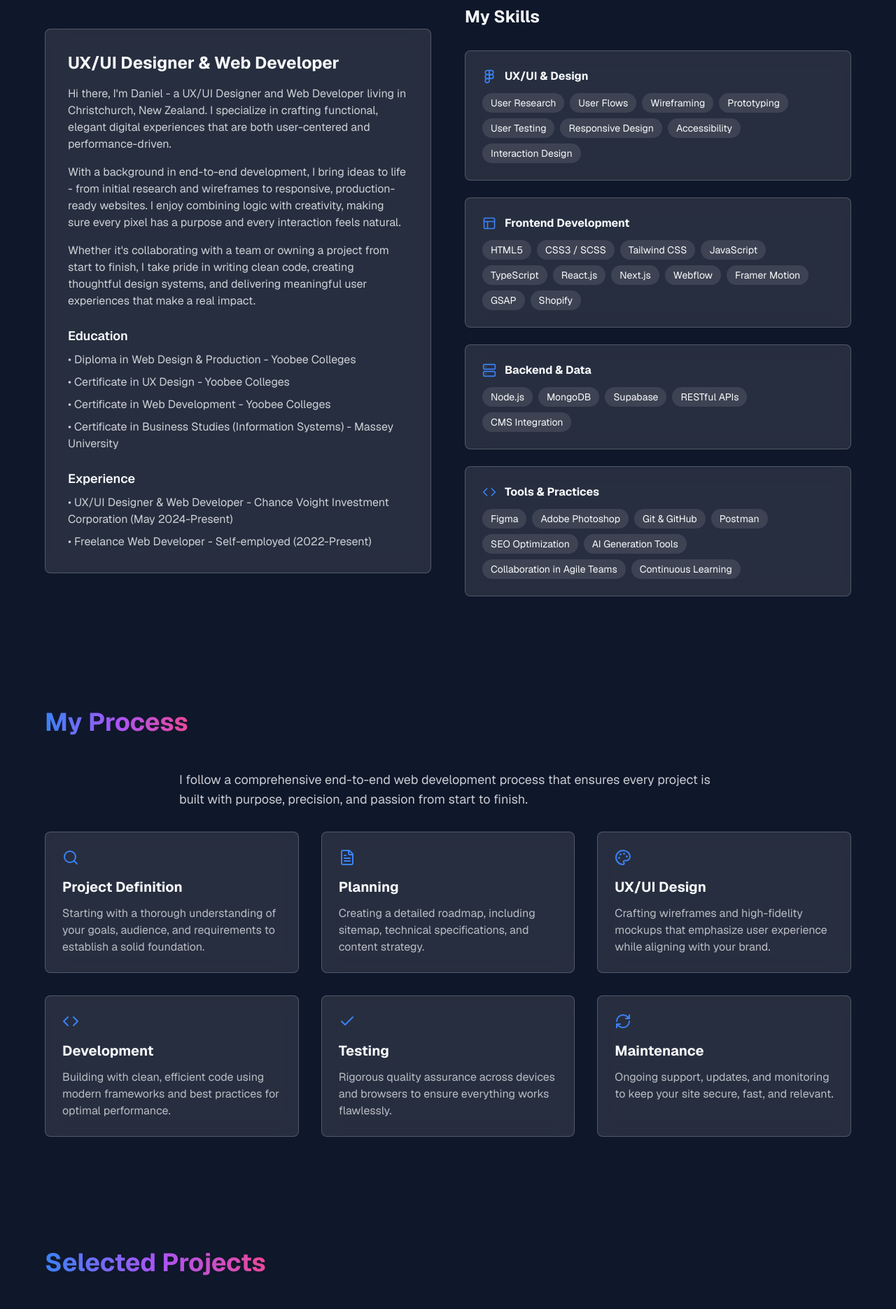
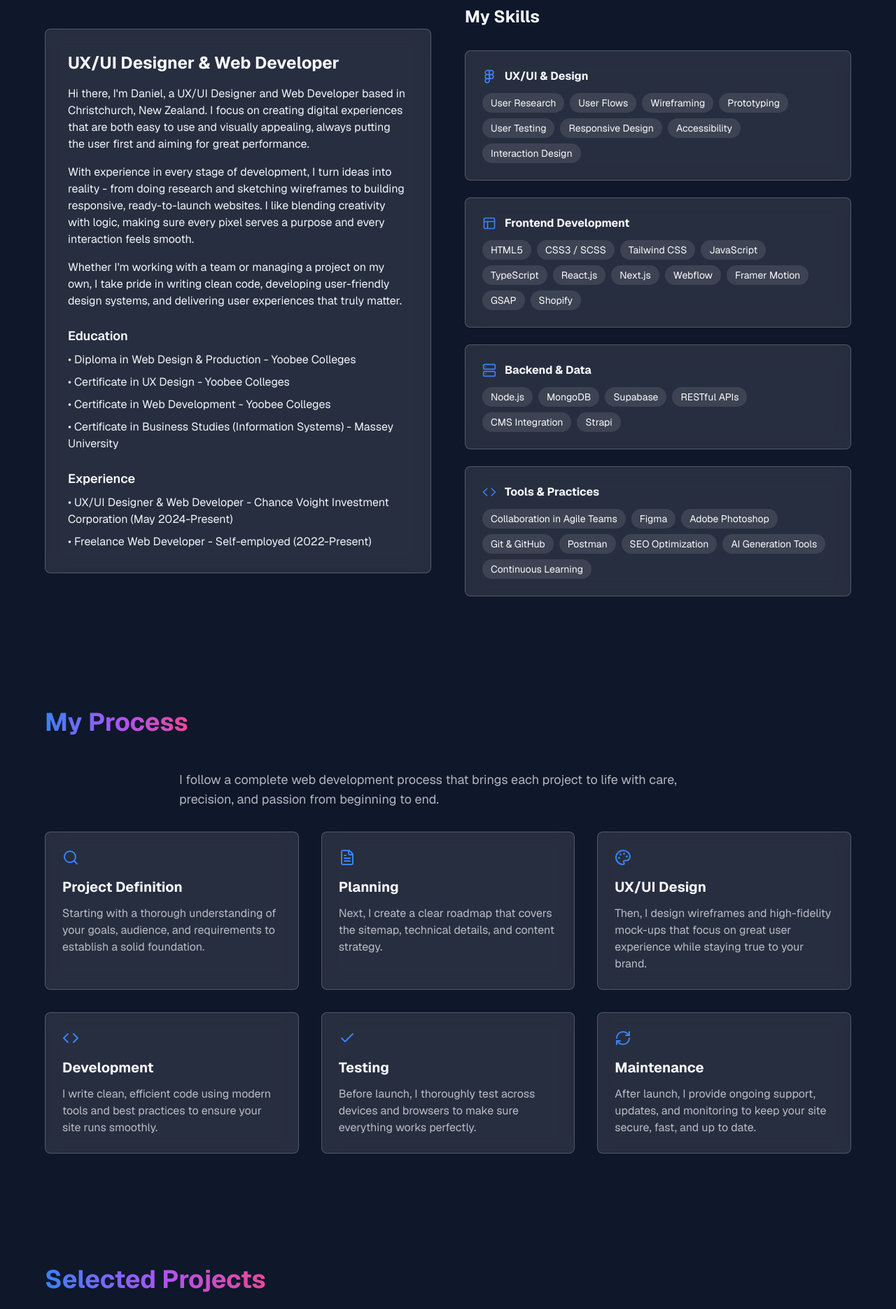
Before and after one commit to Vader1970/danielwillkeyportfolioprotype, a Next.js app: page / in a window 1280 px wide. Shown: the part 960-2830 px from the top of the page at 70% size. Built offline with nearby package versions, Linux system fonts and the light colour scheme.

Commit message:
dry for classes and content rewrite

```diff
--- a/package.json
+++ b/package.json
@@ -69,11 +69,13 @@
     "@types/nodemailer": "^6.4.17",
     "@types/react": "^18",
     "@types/react-dom": "^18",
+    "@types/webpack": "^5.28.5",
     "autoprefixer": "^10.4.20",
     "critters": "^0.0.23",
     "eslint": "^9",
     "eslint-config-next": "15.3.1",
     "postcss": "^8.4.47",
+    "sharp": "^0.34.1",
     "tailwindcss": "^3.4.11",
     "typescript": "^5"
   }
--- a/src/app/globals.css
+++ b/src/app/globals.css
@@ -117,4 +117,71 @@
   .container-width {
     @apply mx-auto max-w-7xl;
   }
+
+  /* Heading styles */
+  .section-heading {
+    @apply text-3xl md:text-4xl font-bold mb-8 md:mb-12;
+  }
+
+  /* Text styles */
+  .text-muted {
+    @apply text-light/80;
+  }
+
+  .text-muted-alt {
+    @apply text-light/70;
+  }
+
+  /* Card and component styles */
+  .card {
+    @apply glass-morph p-6 md:p-8 h-full;
+  }
+
+  .card-sm {
+    @apply glass-morph p-4 md:p-6;
+  }
+
+  .card-interactive {
+    @apply glass-morph p-6 h-full card-hover transition-all duration-300 hover:bg-gradient-to-r hover:from-blue-500/20 hover:via-purple-500/20 hover:to-pink-500/20 hover:backdrop-blur-lg;
+  }
+
+  /* Form element styles */
+  .form-input {
+    @apply w-full px-4 py-2 bg-white/5 border border-white/10 rounded-md focus:outline-none focus:ring-2 focus:ring-highlight/50 text-light;
+  }
+
+  .btn {
+    @apply px-6 py-3 rounded-md transition-colors duration-300;
+  }
+
+  .btn-primary {
+    @apply btn bg-highlight text-white hover:bg-highlight/80;
+  }
+
+  .btn-secondary {
+    @apply btn bg-white/10 text-white hover:bg-white/20;
+  }
+
+  /* Flex layouts */
+  .flex-center {
+    @apply flex items-center justify-center;
+  }
+
+  .flex-between {
+    @apply flex items-center justify-between;
+  }
+
+  /* Icon styles */
+  .icon {
+    @apply w-5 h-5;
+  }
+
+  .icon-highlight {
+    @apply icon text-highlight;
+  }
+
+  /* Tag/pill styles */
+  .tag {
+    @apply inline-block px-3 py-1 bg-white/10 rounded-full text-sm;
+  }
 }
--- a/src/components/About.tsx
+++ b/src/components/About.tsx
@@ -8,34 +8,33 @@ const About = () => {
     <section id='about' className='section-padding bg-dark text-light relative overflow-hidden'>
       <div className='container-width'>
         <AnimatedElement delay={0.1} once>
-          <h2 className='text-3xl md:text-4xl font-bold mb-8 md:mb-12'>
+          <h2 className='section-heading'>
             <span className='gradient-text'>About Me</span>
           </h2>
         </AnimatedElement>
 
         <div className='grid grid-cols-1 md:grid-cols-2 gap-12 items-center'>
           <AnimatedElement delay={0.1} once>
-            <TiltCard className='p-6 md:p-8'>
+            <TiltCard className='card'>
               <h3 className='text-xl md:text-2xl font-bold mb-4'>UX/UI Designer & Web Developer</h3>
-              <p className='text-light/80 mb-4'>
-                Hi there, I&apos;m Daniel - a UX/UI Designer and Web Developer living in Christchurch, New Zealand. I
-                specialize in crafting functional, elegant digital experiences that are both user-centered and
-                performance-driven.
+              <p className='text-muted mb-4'>
+                Hi there, I&apos;m Daniel, a UX/UI Designer and Web Developer based in Christchurch, New Zealand. I
+                focus on creating digital experiences that are both easy to use and visually appealing, always putting
+                the user first and aiming for great performance.
               </p>
-              <p className='text-light/80 mb-4'>
-                With a background in end-to-end development, I bring ideas to life - from initial research and
-                wireframes to responsive, production-ready websites. I enjoy combining logic with creativity, making
-                sure every pixel has a purpose and every interaction feels natural.
+              <p className='text-muted mb-4'>
+                With experience in every stage of development, I turn ideas into reality - from doing research and
+                sketching wireframes to building responsive, ready-to-launch websites. I like blending creativity with
+                logic, making sure every pixel serves a purpose and every interaction feels smooth.
               </p>
-              <p className='text-light/80'>
-                Whether it&apos;s collaborating with a team or owning a project from start to finish, I take pride in
-                writing clean code, creating thoughtful design systems, and delivering meaningful user experiences that
-                make a real impact.
+              <p className='text-muted'>
+                Whether I&apos;m working with a team or managing a project on my own, I take pride in writing clean
+                code, developing user-friendly design systems, and delivering user experiences that truly matter.
               </p>
 
               <div className='mt-6'>
                 <h4 className='font-semibold text-lg mb-2'>Education</h4>
-                <ul className='space-y-2 text-light/80'>
+                <ul className='space-y-2 text-muted'>
                   <li>• Diploma in Web Design & Production - Yoobee Colleges</li>
                   <li>• Certificate in UX Design - Yoobee Colleges</li>
                   <li>• Certificate in Web Development - Yoobee Colleges</li>
@@ -45,7 +44,7 @@ const About = () => {
 
               <div className='mt-6'>
                 <h4 className='font-semibold text-lg mb-2'>Experience</h4>
-                <ul className='space-y-2 text-light/80'>
+                <ul className='space-y-2 text-muted'>
                   <li>• UX/UI Designer & Web Developer - Chance Voight Investment Corporation (May 2024-Present)</li>
                   <li>• Freelance Web Developer - Self-employed (2022-Present)</li>
                 </ul>
@@ -63,16 +62,16 @@ const About = () => {
                 const IconComponent = skill.icon;
                 return (
                   <AnimatedElement key={skill.category} delay={0.3 + index * 0.1} once>
-                    <TiltCard className='p-4 md:p-6'>
+                    <TiltCard className='card-sm'>
                       <div className='flex items-center mb-3'>
                         <div className='mr-3 text-highlight'>
-                          <IconComponent className='w-5 h-5' />
+                          <IconComponent className='icon' />
                         </div>
                         <h4 className='font-bold'>{skill.category}</h4>
                       </div>
                       <div className='flex flex-wrap gap-2'>
                         {skill.items.map((item) => (
-                          <span key={item} className='inline-block px-3 py-1 bg-white/10 rounded-full text-sm'>
+                          <span key={item} className='tag'>
                             {item}
                           </span>
                         ))}
--- a/src/components/Contact.tsx
+++ b/src/components/Contact.tsx
@@ -63,28 +63,28 @@ const Contact = () => {
     <section id='contact' className='section-padding bg-dark text-light relative overflow-hidden'>
       <div className='container-width'>
         <AnimatedElement delay={0.1} once>
-          <h2 className='text-3xl md:text-4xl font-bold mb-8 md:mb-12'>
+          <h2 className='section-heading'>
             <span className='gradient-text'>Get in Touch</span>
           </h2>
         </AnimatedElement>
 
         <div className='grid grid-cols-1 md:grid-cols-2 gap-12 items-start'>
           <AnimatedElement delay={0.1} once>
-            <div className='glass-morph p-6 md:p-8'>
+            <div className='card'>
               <h3 className='text-xl font-bold mb-6'>Contact Information</h3>
-              <p className='text-light/80 mb-6'>
-                If you&apos;re looking for a designer/developer who understands the full journey — from user experience
-                to final deployment — I&apos;d love to connect. Whether it&apos;s a freelance opportunity, full-time
-                role, or collaboration, feel free to reach out. I&apos;m always open to a conversation.
+              <p className='text-muted mb-6'>
+                If you&apos;re looking for a designer and developer who understands the entire process - from user
+                experience to final launch - I&apos;d love to hear from you. Whether it&apos;s a freelance project, a
+                full-time role, or a collaboration, feel free to get in touch. I&apos;m always happy to chat.
               </p>
               <div className='space-y-4'>
                 <div className='flex items-start'>
-                  <Mail className='w-5 h-5 mr-3 text-highlight mt-1' />
+                  <Mail className='icon-highlight mr-3 mt-1' />
                   <div>
                     <h4 className='font-medium'>Email</h4>
                     <a
                       href='mailto:daniel.wilkey@gmail.com'
-                      className='text-light/70 hover:text-highlight transition-colors duration-300'
+                      className='text-muted-alt hover:text-highlight transition-colors duration-300'
                     >
                       daniel.wilkey@gmail.com
                     </a>
@@ -92,14 +92,14 @@ const Contact = () => {
                 </div>
 
                 <div className='flex items-start'>
-                  <GithubIcon className='w-5 h-5 mr-3 text-highlight mt-1' />
+                  <GithubIcon className='icon-highlight mr-3 mt-1' />
                   <div>
                     <h4 className='font-medium'>GitHub</h4>
                     <a
                       href='https://github.com/Vader1970'
                       target='_blank'
                       rel='noopener noreferrer'
-                      className='text-light/70 hover:text-highlight transition-colors duration-300'
+                      className='text-muted-alt hover:text-highlight transition-colors duration-300'
                     >
                       github.com/Vader1970
                     </a>
@@ -107,14 +107,14 @@ const Contact = () => {
                 </div>
 
                 <div className='flex items-start'>
-                  <LinkedinIcon className='w-5 h-5 mr-3 text-highlight mt-1' />
+                  <LinkedinIcon className='icon-highlight mr-3 mt-1' />
                   <div>
                     <h4 className='font-medium'>LinkedIn</h4>
                     <a
                       href='https://www.linkedin.com/in/danielwilkey/'
                       target='_blank'
                       rel='noopener noreferrer'
-                      className='text-light/70 hover:text-highlight transition-colors duration-300'
+                      className='text-muted-alt hover:text-highlight transition-colors duration-300'
                     >
                       linkedin.com/in/danielwilkey
                     </a>
@@ -124,61 +124,39 @@ const Contact = () => {
 
               <div className='mt-6'>
                 <h3 className='text-xl font-bold mb-4'>Location</h3>
-                <p className='text-light/70'>Based in Christchurch, New Zealand</p>
-                <p className='text-light/70 mt-2'>Available for remote work worldwide</p>
+                <p className='text-muted-alt'>Based in Christchurch, New Zealand</p>
+                <p className='text-muted-alt mt-2'>Available for remote work worldwide</p>
               </div>
             </div>
           </AnimatedElement>
 
           <AnimatedElement delay={0.2} once>
-            <form onSubmit={handleSubmit} className='glass-morph p-6 md:p-8'>
+            <form onSubmit={handleSubmit} className='card'>
               <h3 className='text-xl font-bold mb-6'>Send a Message</h3>
 
               <div className='space-y-4'>
                 <div>
-                  <label htmlFor='name' className='block text-light/80 mb-2'>
+                  <label htmlFor='name' className='block text-muted mb-2'>
                     Name
                   </label>
-                  <input
-                    type='text'
-                    id='name'
-                    name='name'
-                    required
-                    className='w-full px-4 py-2 bg-white/5 border border-white/10 rounded-md focus:outline-none focus:ring-2 focus:ring-highlight/50 text-light'
-                  />
+                  <input type='text' id='name' name='name' required className='form-input' />
                 </div>
 
                 <div>
-                  <label htmlFor='email' className='block text-light/80 mb-2'>
+                  <label htmlFor='email' className='block text-muted mb-2'>
                     Email
                   </label>
-                  <input
-                    type='email'
-                    id='email'
-                    name='email'
-                    required
-                    className='w-full px-4 py-2 bg-white/5 border border-white/10 rounded-md focus:outline-none focus:ring-2 focus:ring-highlight/50 text-light'
-                  />
+                  <input type='email' id='email' name='email' required className='form-input' />
                 </div>
 
                 <div>
-                  <label htmlFor='message' className='block text-light/80 mb-2'>
+                  <label htmlFor='message' className='block text-muted mb-2'>
                     Message
                   </label>
-                  <textarea
-                    id='message'
-                    name='message'
-                    required
-                    rows={5}
-                    className='w-full px-4 py-2 bg-white/5 border border-white/10 rounded-md focus:outline-none focus:ring-2 focus:ring-highlight/50 text-light resize-none'
-                  ></textarea>
+                  <textarea id='message' name='message' required rows={5} className='form-input resize-none'></textarea>
                 </div>
 
-                <button
-                  type='submit'
-                  disabled={isSubmitting}
-                  className='flex items-center justify-center w-full px-6 py-3 bg-highlight text-white rounded-md hover:bg-highlight/80 transition-colors duration-300 disabled:opacity-50'
-                >
+                <button type='submit' disabled={isSubmitting} className='btn-primary flex-center w-full'>
                   {isSubmitting ? "Sending..." : "Send Message"}
                   <Send size={16} className='ml-2' />
                 </button>
--- a/src/components/Process.tsx
+++ b/src/components/Process.tsx
@@ -12,25 +12,25 @@ const Process = () => {
     <section id='process' className='section-padding relative overflow-hidden' ref={containerRef}>
       <div className='container-width relative z-10'>
         <AnimatedElement delay={0.1} once>
-          <h2 className='text-3xl md:text-4xl font-bold mb-8 md:mb-12'>
+          <h2 className='section-heading'>
             <span className='gradient-text'>My Process</span>
           </h2>
         </AnimatedElement>
 
         <AnimatedElement once delay={0.1}>
-          <p className='text-lg text-light/80 text-left max-w-3xl mx-auto mb-6 sm:mb-8'>
-            I follow a comprehensive end-to-end web development process that ensures every project is built with
-            purpose, precision, and passion from start to finish.
+          <p className='text-lg text-muted-alt text-left max-w-3xl mx-auto mb-6 sm:mb-8'>
+            I follow a complete web development process that brings each project to life with care, precision, and
+            passion from beginning to end.
           </p>
         </AnimatedElement>
 
         <div className='grid grid-cols-1 md:grid-cols-2 lg:grid-cols-3 gap-6 md:gap-8'>
           {processSteps.map((step: ProcessStep, index: number) => (
             <AnimatedElement key={step.title} delay={0.2 + index * 0.1} once>
-              <div className='glass-morph p-6 h-full card-hover transition-all duration-300 hover:bg-gradient-to-r hover:from-blue-500/20 hover:via-purple-500/20 hover:to-pink-500/20 hover:backdrop-blur-lg group'>
+              <div className='card-interactive group'>
                 <div className='text-highlight mb-4 group-hover:text-white/90'>{step.icon}</div>
                 <h3 className='text-xl font-bold mb-3 group-hover:text-white/90'>{step.title}</h3>
-                <p className='text-light/70 group-hover:text-white/80'>{step.description}</p>
+                <p className='text-muted-alt group-hover:text-white/80'>{step.description}</p>
               </div>
             </AnimatedElement>
           ))}
--- a/src/constants/processSteps.tsx
+++ b/src/constants/processSteps.tsx
@@ -11,28 +11,30 @@ export const processSteps: ProcessStep[] = [
   {
     icon: <FileText className='w-6 h-6' />,
     title: "Planning",
-    description: "Creating a detailed roadmap, including sitemap, technical specifications, and content strategy.",
+    description: "Next, I create a clear roadmap that covers the sitemap, technical details, and content strategy.",
   },
   {
     icon: <Palette className='w-6 h-6' />,
     title: "UX/UI Design",
     description:
-      "Crafting wireframes and high-fidelity mockups that emphasize user experience while aligning with your brand.",
+      "Then, I design wireframes and high-fidelity mock-ups that focus on great user experience while staying true to your brand.",
   },
   {
     icon: <Code className='w-6 h-6' />,
     title: "Development",
     description:
-      "Building with clean, efficient code using modern frameworks and best practices for optimal performance.",
+      "I write clean, efficient code using modern tools and best practices to ensure your site runs smoothly.",
   },
   {
     icon: <Check className='w-6 h-6' />,
     title: "Testing",
-    description: "Rigorous quality assurance across devices and browsers to ensure everything works flawlessly.",
+    description:
+      "Before launch, I thoroughly test across devices and browsers to make sure everything works perfectly.",
   },
   {
     icon: <RefreshCw className='w-6 h-6' />,
     title: "Maintenance",
-    description: "Ongoing support, updates, and monitoring to keep your site secure, fast, and relevant.",
+    description:
+      "After launch, I provide ongoing support, updates, and monitoring to keep your site secure, fast, and up to date.",
   },
 ];
--- a/src/constants/projects.ts
+++ b/src/constants/projects.ts
@@ -3,7 +3,8 @@ import { Project } from "@/types/projects";
 export const projects: Project[] = [
   {
     title: "Brainwave",
-    description: "A modern landing page with sleek parallax effects and bento box layouts",
+    description:
+      "A modern landing page featuring sleek parallax effects and a clean bento box layout designed to engage visitors visually.",
     image: "/images/brainwave.webp",
     categories: ["ui", "frontend"],
     tools: ["Figma", "React JS", "GSAP", "Tailwind CSS", "JavaScript"],
@@ -13,7 +14,8 @@ export const projects: Project[] = [
   },
   {
     title: "Apple iPhone 15 Clone",
-    description: "Recreating the Apple iPhone 15 Pro website, combining GSAP animations and Three.js 3D effects.",
+    description:
+      "A detailed recreation of the Apple iPhone 15 Pro website, combining GSAP animations with Three.js 3D effects for a dynamic user experience.",
     image: "/images/iphone.webp",
     categories: ["ui", "frontend", "backend"],
     tools: ["React JS", "Three JS", "GSAP", "Tailwind CSS", "JavaScript"],
@@ -24,7 +26,7 @@ export const projects: Project[] = [
   {
     title: "Burst Digital",
     description:
-      "Built Burst Digital's modern Webflow site end-to-end, from research and UI/UX design to client liaison and deployment.",
+      "Built Burst Digital's Webflow site from start to finish, handling research, UX/UI design, client communication, and final deployment.",
     image: "/images/burst-digital.webp",
     categories: ["ui", "frontend"],
     tools: ["Figma", "Webflow", "Framer Motion", "CMS"],
@@ -34,7 +36,7 @@ export const projects: Project[] = [
 
   {
     title: "Zentry Award Winnning Website Clone",
-    description: "My clone of the award winning website Zentry that became an Awwwards Site Of The Month",
+    description: "My clone of the award-winning Zentry website, which earned Awwwards Site of the Month recognition.",
     image: "/images/award-winning-website.webp",
     categories: ["ui", "frontend", "backend"],
     tools: ["React JS", "Tailwind CSS", "GSAP", "JavaScript"],
@@ -46,7 +48,7 @@ export const projects: Project[] = [
   {
     title: "Next JS and React JS Component Library",
     description:
-      "A library of 1,307 copy and paste React/Next.js components with matching Figma assets for rapid modern web app development.",
+      "A comprehensive library of 1,307 copy-and-paste React and Next.js components, paired with matching Figma assets for rapid app development.",
     image: "/images/components-library.webp",
     categories: ["frontend", "backend"],
     tools: ["Next.js", "React Js", "Tailwind CSS", "TypeScript", "Framer Motion"],
@@ -56,7 +58,7 @@ export const projects: Project[] = [
   },
   {
     title: "Chance Voight Investment Corporation",
-    description: "UI/UX Designer and Web Developer for Chance Voight Investment Partners.",
+    description: "UI/UX Designer and Web Developer for Chance Voight Investment Corporation.",
     image: "/images/chance-voight.webp",
     categories: ["ui"],
     tools: [
--- a/src/constants/skills.ts
+++ b/src/constants/skills.ts
@@ -37,19 +37,20 @@ export const skills: SkillCategory[] = [
   {
     category: "Backend & Data",
     icon: Server,
-    items: ["Node.js", "MongoDB", "Supabase", "RESTful APIs", "CMS Integration"],
+    items: ["Node.js", "MongoDB", "Supabase", "RESTful APIs", "CMS Integration", "Strapi"],
   },
   {
     category: "Tools & Practices",
     icon: Code,
     items: [
+      "Collaboration in Agile Teams",
       "Figma",
       "Adobe Photoshop",
       "Git & GitHub",
       "Postman",
       "SEO Optimization",
       "AI Generation Tools",
-      "Collaboration in Agile Teams",
+
       "Continuous Learning",
     ],
   },
```
Also changed, not shown: src/components/Projects.tsx (+4 -4 lines), 1 other file (tests, documents, lock files or other folders).
